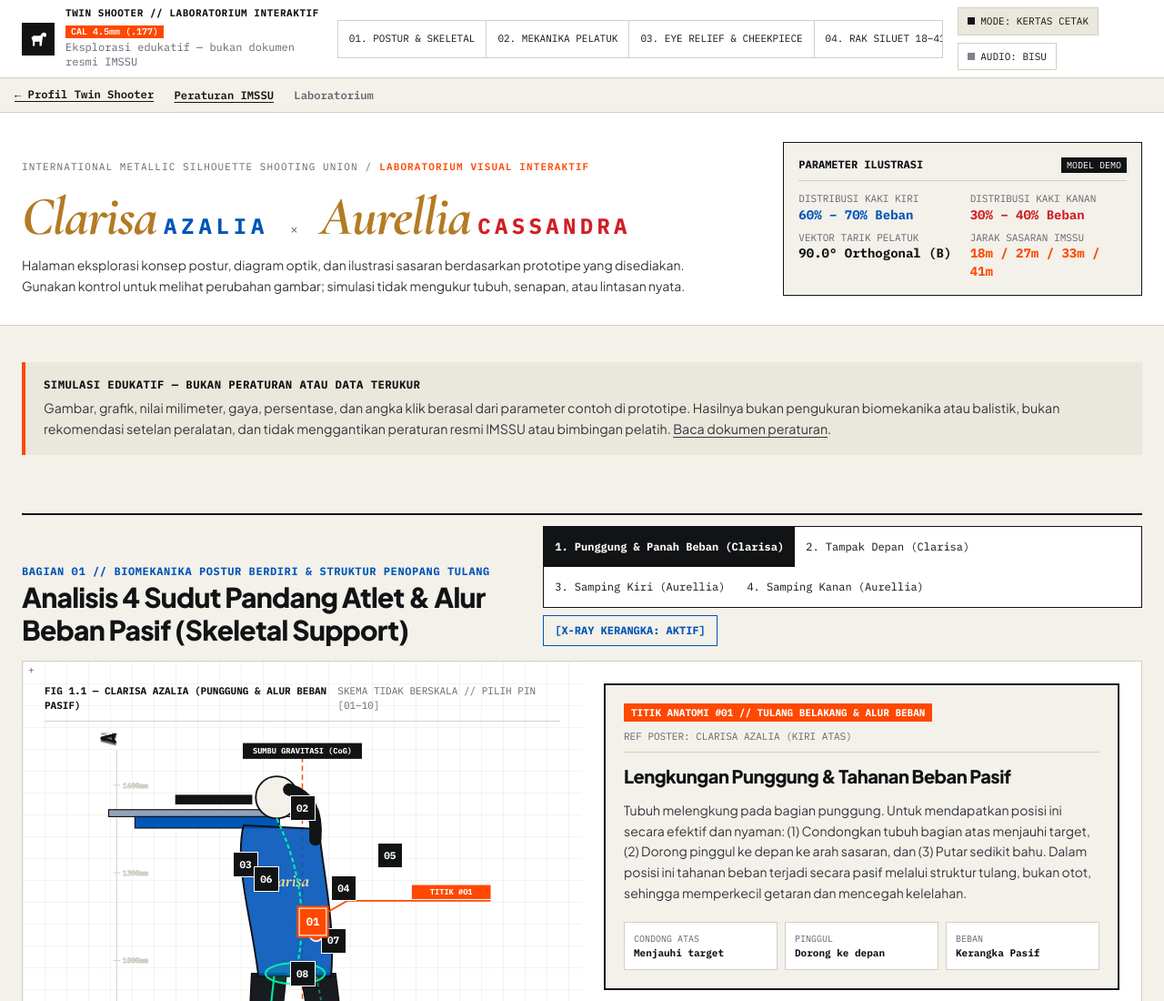
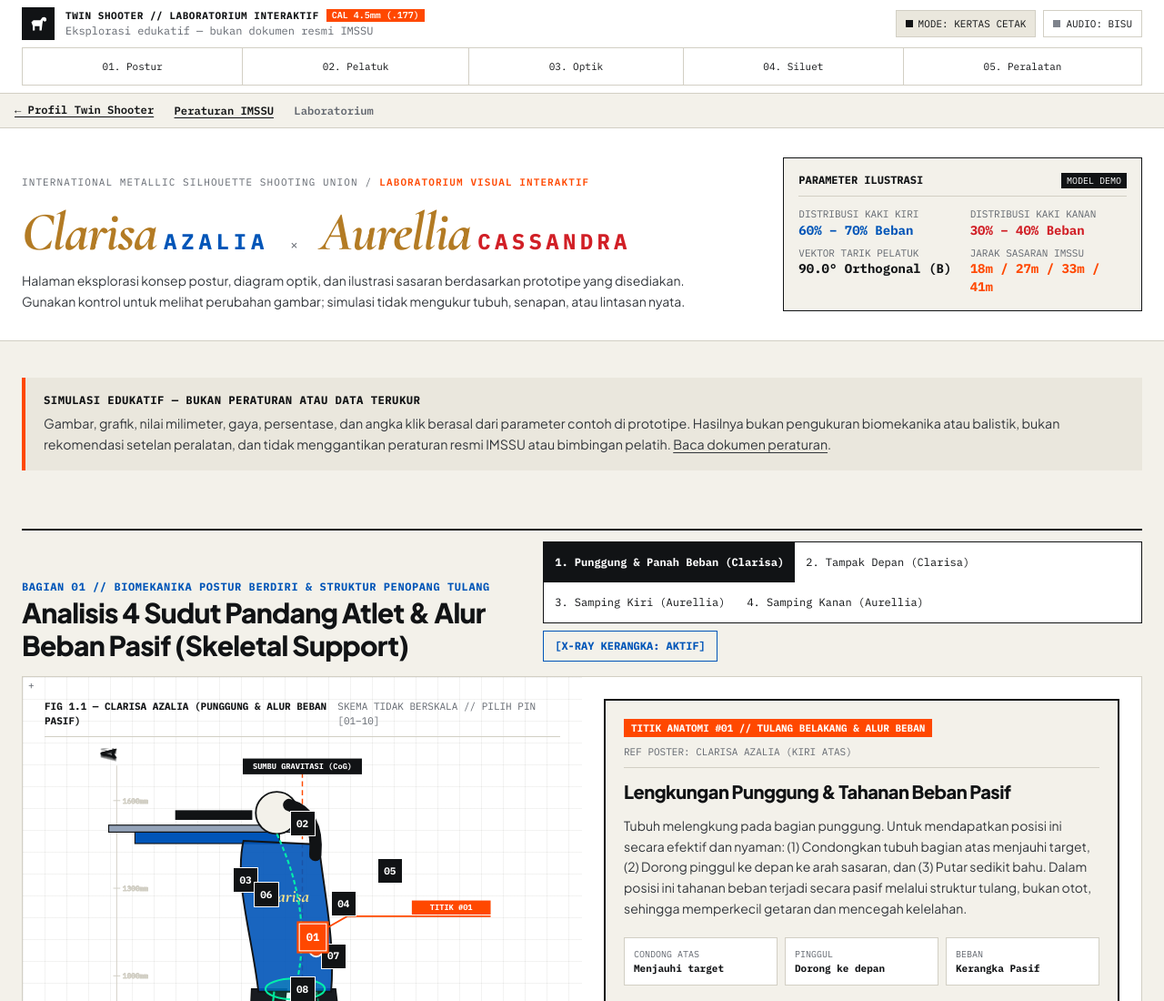
Before and after one commit to ristkykiki56-svg/Asset-web, a plain HTML site: page lab.html in a window 1280 px wide. Shown: the top 1100 px of the page at 91% size. Drawn offline with nearby package versions, Linux system fonts and the light colour scheme.

Commit message:
Make laboratory navigation more accessible across screen sizes

```diff
--- a/lab.css
+++ b/lab.css
@@ -192,3 +192,14 @@
 @media(min-width:900px){
  #sec-biomech .inline-flex.border{display:flex;width:auto;flex-wrap:wrap}
 }
+
+/* All five sections are visible without guessing how to scroll. */
+@media(min-width:1280px){
+ .lab-header-row{flex-wrap:wrap}
+ .lab-section-nav{order:3;flex:1 0 100%;width:100%}
+ .lab-section-nav a{flex:1 1 auto;justify-content:center}
+}
+@media(max-width:767px){
+ .lab-section-nav{display:grid;grid-template-columns:repeat(3,minmax(0,1fr));gap:0;overflow:visible;white-space:normal;border:0}
+ .lab-section-nav a{min-width:0;min-height:44px;padding:.55rem .4rem;border:1px solid var(--rule-light);font-size:11px;line-height:1.3;justify-content:center;text-align:center}
+}
--- a/lab.html
+++ b/lab.html
@@ -41,11 +41,11 @@
 
                 <!-- Center: Direct Section Index -->
                 <nav class="lab-section-nav flex items-center divide-x divide-[var(--rule-light)] border border-[var(--rule-light)] font-mono-tech text-[11px]" aria-label="Bagian laboratorium">
-                    <a href="#sec-biomech" class="px-3 py-1.5 hover:bg-[var(--bg-subtle)] transition">01. POSTUR &amp; SKELETAL</a>
-                    <a href="#sec-trigger" class="px-3 py-1.5 hover:bg-[var(--bg-subtle)] transition">02. MEKANIKA PELATUK</a>
-                    <a href="#sec-optics" class="px-3 py-1.5 hover:bg-[var(--bg-subtle)] transition">03. EYE RELIEF &amp; CHEEKPIECE</a>
-                    <a href="#sec-imssu" class="px-3 py-1.5 hover:bg-[var(--bg-subtle)] transition">04. RAK SILUET 18–41M</a>
-                    <a href="#sec-hardware" class="px-3 py-1.5 hover:bg-[var(--bg-subtle)] transition">05. ANATOMI SENAPAN &amp; SCOPE</a>
+                    <a href="#sec-biomech" class="px-3 py-1.5 hover:bg-[var(--bg-subtle)] transition">01. Postur</a>
+                    <a href="#sec-trigger" class="px-3 py-1.5 hover:bg-[var(--bg-subtle)] transition">02. Pelatuk</a>
+                    <a href="#sec-optics" class="px-3 py-1.5 hover:bg-[var(--bg-subtle)] transition">03. Optik</a>
+                    <a href="#sec-imssu" class="px-3 py-1.5 hover:bg-[var(--bg-subtle)] transition">04. Siluet</a>
+                    <a href="#sec-hardware" class="px-3 py-1.5 hover:bg-[var(--bg-subtle)] transition">05. Peralatan</a>
                 </nav>
 
                 <!-- Right: Paper / CAD Dark Mode & Audio Switch -->
```
Also changed, not shown: index.html (+1 -1 lines).
